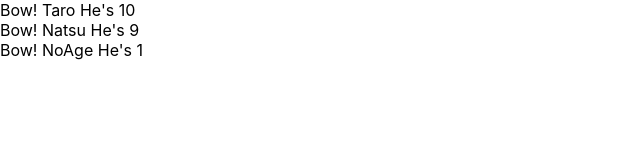
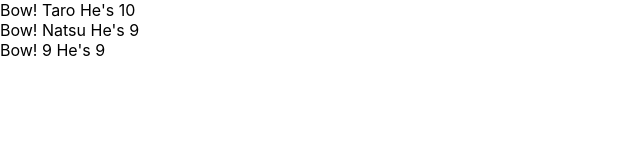
Before and after one commit to shun1121/my-boilerplate, a React (Create React App) app: page / in a window 1280 px wide. Shown: the top 160 px of the page, without its empty margins (0-640 px from the left). Built offline with nearby package versions, Linux system fonts and the light colour scheme.

Commit message:
learned PropTypes

```diff
--- a/src/App.js
+++ b/src/App.js
@@ -1,4 +1,5 @@
 import React from 'react';
+import PropTypes from 'prop-types';
 
 const App = () => {
   const profiles = [
@@ -11,7 +12,8 @@ const App = () => {
       age: 9
     },
     {
-      name: "NoAge"
+      name: "9",
+      age: 9
     }
   ]
   return (
@@ -43,9 +45,9 @@ const User = (props) => {
 //   }
 // }
 
-// デフォルトの値を用意しておける。
-User.defaultProps = {
-  age: 1,
+User.propTypes = {
+  name: PropTypes.string,
+  age: PropTypes.number.isRequired
 }
 
 export default App;
```
